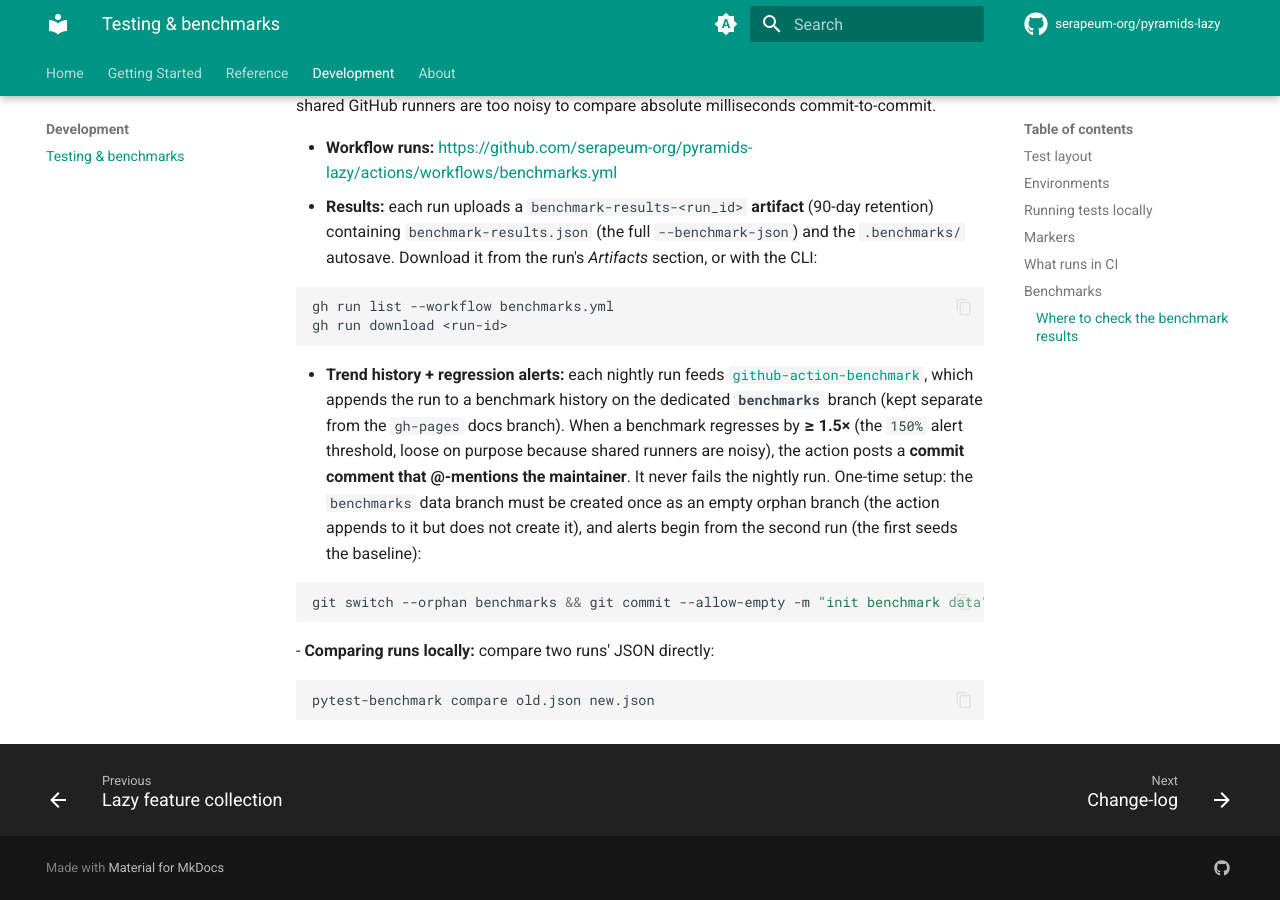
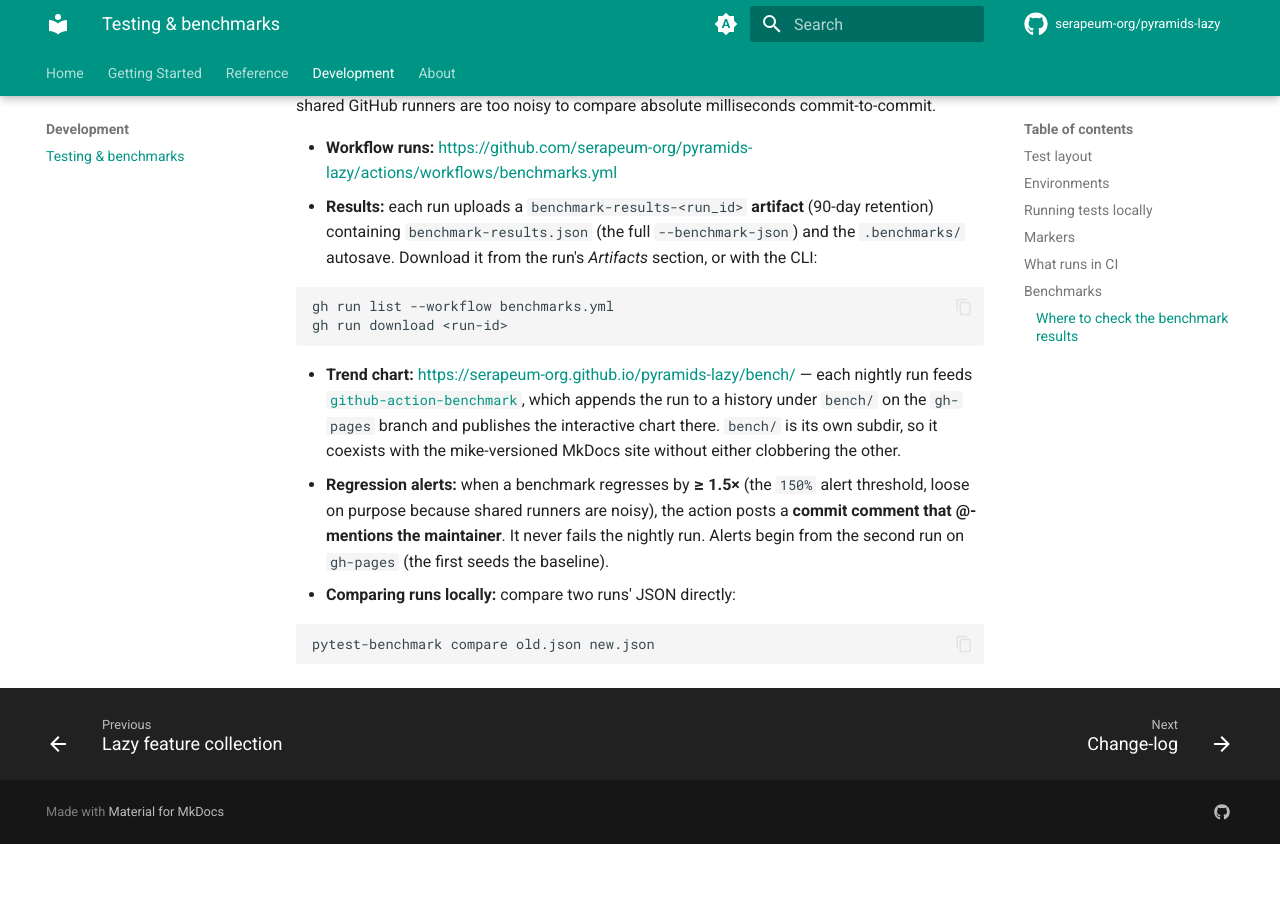
Before and after one commit to serapeum-org/pyramids-lazy, an MkDocs documentation site: the page built from docs/how-to/testing.md, in a window 1280 px wide and 900 px high, scrolled down 3385 px. Built offline with MkDocs 1.6.1 and Material for MkDocs 9.7.7, drawn with Linux system fonts in a browser that asks for light colours; comment, search, counter and statistics services are not loaded; the version menu is left out; after the commit the page ends 4229 px from its top, so only the background shows below that.

Commit message:
ci(benchmarks): publish the trend chart to gh-pages (#27)
- Repoint github-action-benchmark from the dedicated `benchmarks` data
  branch to gh-pages under `bench/`, so the chart is served at the
  permanent URL https://serapeum-org.github.io/pyramids-lazy/bench/
  next to the MkDocs site
- `bench/` is its own subdir, so mike's `deploy --push` and the
  benchmark action write disjoint paths and never clobber each other
- Link the published chart from the testing guide and the README, and
  drop the now-unneeded orphan-branch setup step

Closes #28

````diff
--- a/docs/how-to/testing.md
+++ b/docs/how-to/testing.md
@@ -125,17 +125,13 @@ compare absolute milliseconds commit-to-commit.
   gh run download <run-id>
   ```
 
-- **Trend history + regression alerts:** each nightly run feeds
+- **Trend chart:** <https://serapeum-org.github.io/pyramids-lazy/bench/> — each nightly run feeds
   [`github-action-benchmark`](https://github.com/benchmark-action/github-action-benchmark), which appends the run
-  to a benchmark history on the dedicated **`benchmarks`** branch (kept separate from the `gh-pages` docs branch).
-  When a benchmark regresses by **≥ 1.5×** (the `150%` alert threshold, loose on purpose because shared runners are
-  noisy), the action posts a **commit comment that @-mentions the maintainer**. It never fails the nightly run.
-  One-time setup: the `benchmarks` data branch must be created once as an empty orphan branch (the action appends
-  to it but does not create it), and alerts begin from the second run (the first seeds the baseline):
-
-  ```bash
-  git switch --orphan benchmarks && git commit --allow-empty -m "init benchmark data" && git push -u origin benchmarks
-  ```
+  to a history under `bench/` on the `gh-pages` branch and publishes the interactive chart there. `bench/` is its
+  own subdir, so it coexists with the mike-versioned MkDocs site without either clobbering the other.
+- **Regression alerts:** when a benchmark regresses by **≥ 1.5×** (the `150%` alert threshold, loose on purpose
+  because shared runners are noisy), the action posts a **commit comment that @-mentions the maintainer**. It never
+  fails the nightly run. Alerts begin from the second run on `gh-pages` (the first seeds the baseline).
 - **Comparing runs locally:** compare two runs' JSON directly:
 
   ```bash
````
Also changed, not shown: README.md (+2 -1 lines), 1 other file.
